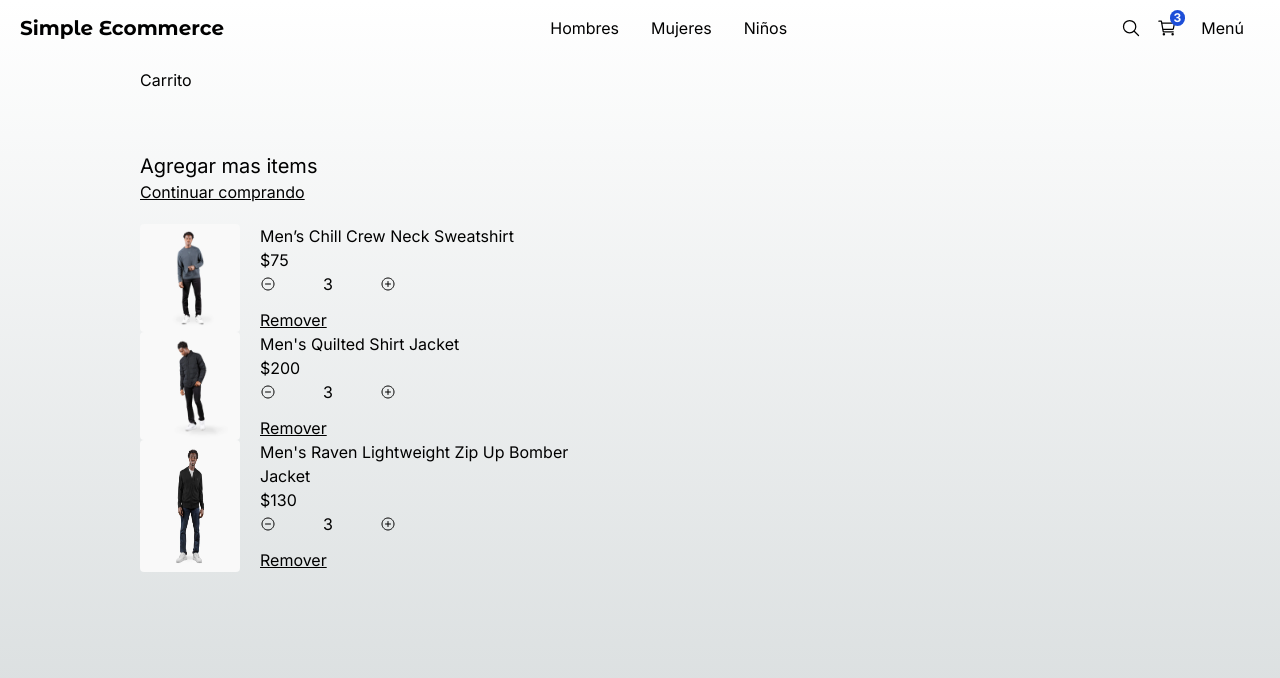
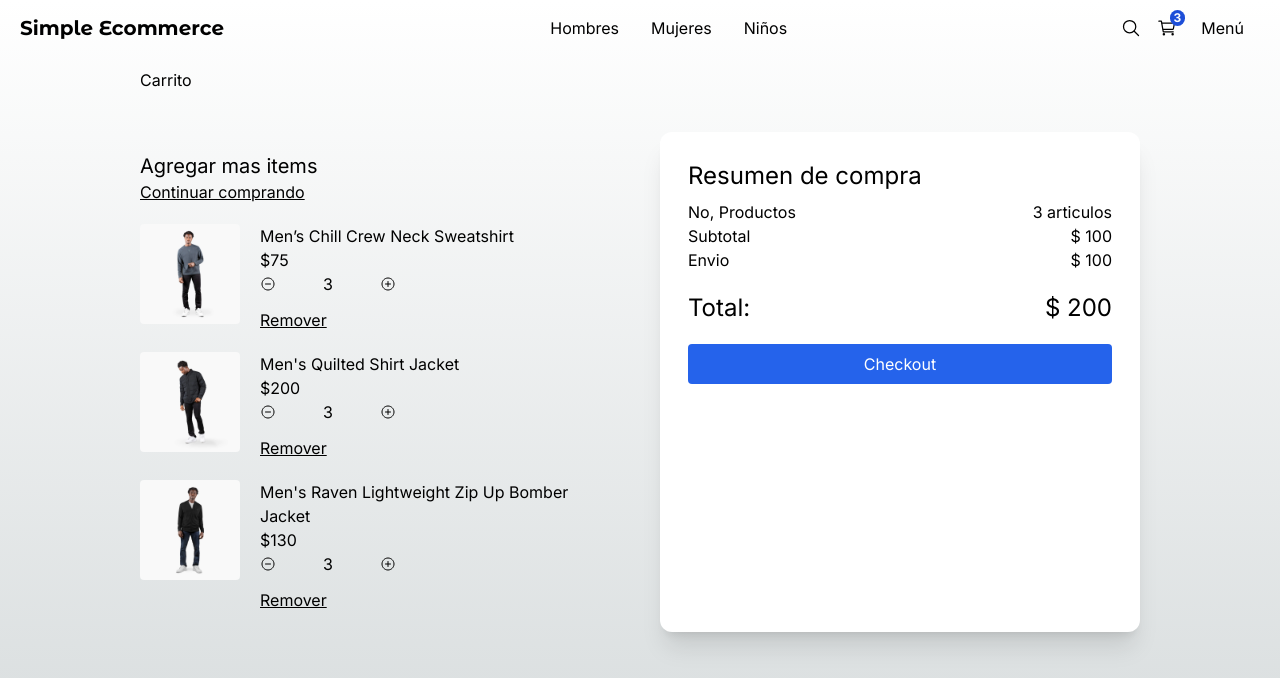
Before and after one commit to franponce/simple-ecommerce, a Next.js app: page /cart in a window 1280 px wide. Shown: the top 678 px of the page. Built offline with nearby package versions, Linux system fonts and the light colour scheme.

Commit message:
Checkout structure is created

```diff
--- a/src/app/(shop)/cart/page.tsx
+++ b/src/app/(shop)/cart/page.tsx
@@ -28,11 +28,15 @@
                             {/* Items del carrito */}
                             {
                                 productsInCart.map(product => (
-                                <div key={product.slug} className="flex">
+                                    <div key={product.slug} className="flex mb-5">
                                         <Image
                                             src={`/products/${product.images[0]}`}
                                             width={100}
                                             height={100}
+                                            style={{
+                                                width: '100px',
+                                                height: '100px'
+                                            }}
                                             alt={product}
                                             className="mr-5 rounded"
                                         />
@@ -52,7 +56,37 @@
                             }
                         </div>
 
-                        {/* Checkout */}
+                        {/* Checkout - Resumen de compra */}
+                        <div className="bg-white rounded-xl shadow-xl p-7">
+                            <h2 className="text-2xl mb-2">Resumen de compra</h2>
+
+                            <div className="grid grid-cols-2">
+
+                                <span>No, Productos</span>
+                                <span className="text-right">3 articulos</span>
+
+                                <span>Subtotal</span>
+                                <span className="text-right">$ 100</span>
+
+                                <span>Envio</span>
+                                <span className="text-right">$ 100</span>
+
+                                <span className="mt-5 text-2xl">Total:</span>
+                                <span className="mt-5 text-2xl text-right">$ 200</span>
+
+                            </div>
+
+                            <div className="mt-5 mb-2 w-full">
+                                <Link
+                                    className="flex btn-primary justify-center"
+                                    href="/checkout/address">
+                                    Checkout
+                                </Link>
+                            </div>
+
+
+                        </div>
+
 
 
                     </div>
```
Lines whose indentation alone changed are shown as unchanged.
